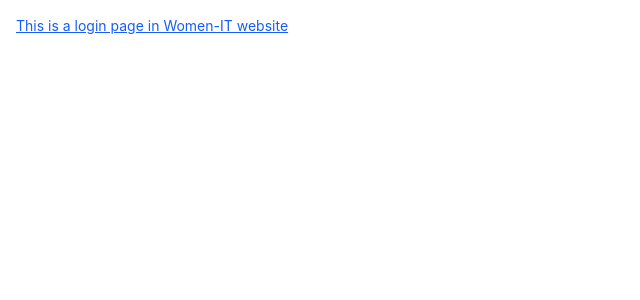
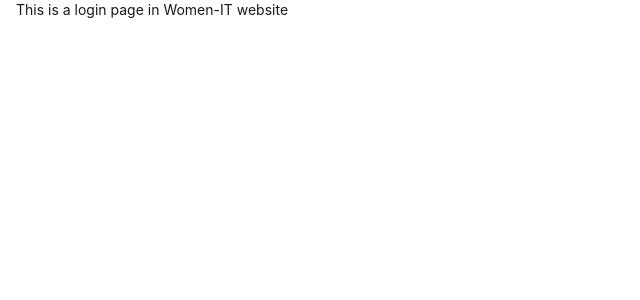
Before and after one commit to prashankulathunga/Women-IT, a React (Vite) app: page / in a window 1280 px wide. Shown: the top 300 px of the page, without its empty margins (0-640 px from the left). Built offline with nearby package versions, Linux system fonts and the light colour scheme.

Commit message:
add layout

```diff
--- /dev/null
+++ b/src/components/layout/section.jsx
@@ -0,0 +1,7 @@
+export const Section = ({ children }) => {
+	return (
+		<div className="max-w-7xl mx-auto w-full px-4">
+			{children}
+		</div>
+	)
+}
--- a/src/context/AppContextProvider.jsx
+++ b/src/context/AppContextProvider.jsx
@@ -4,7 +4,7 @@
 export const AppContextProvider = ({ children }) => {
 
 	const value = {
-		isUser: false,
+		isUser: false
 	}
 
 	return <AppContext.Provider value={value}>
--- a/src/pages/LoginPage.jsx
+++ b/src/pages/LoginPage.jsx
@@ -1,8 +1,13 @@
+import { Section } from "../components/layout/section";
+
 export const LoginPage = ()=>{
 	// todo: need to create index.css file proper color codes and window mx widths and many more
+
     return(
-        <div className="p-4 text-sm text-blue-600 underline">
+        <div className="text-sm">
+			<Section>
            This is a login page in Women-IT website
+			</Section>
         </div>
     )
 }
```
Also changed, not shown: src/index.css (line endings or trailing spaces).
